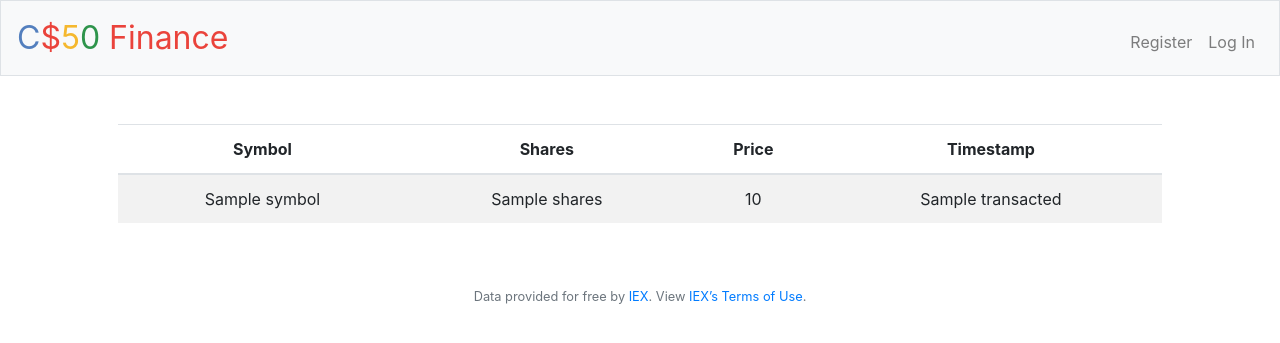
After one commit to gianmillare/Web-Finance, a Flask app: template finance/templates/history.html in a window 1280 px wide. The commit adds this page. Shown: the top 343 px of the page. Run offline with Flask 2, Linux system fonts and the light colour scheme; the template is opened without the code that fills it: most values are stand-ins (such as "Sample title", 1, 10 or a date in 2020); some libraries are stand-ins or nearby versions.

Commit message:
completed history.html and hitsory function to display users recent activity

```diff
--- a/finance/application.py
+++ b/finance/application.py
@@ -109,7 +109,16 @@ def buy():
 @login_required
 def history():
     """Show history of transactions"""
-    return apology("TODO")
+
+    transactions = db.execute("""
+        SELECT symbol, shares, price, transacted FROM history
+        WHERE user_id=?;
+    """, session["user_id"])
+
+    for i in range(len(transactions)):
+        transactions[i]["price"] = usd(transactions[i]["price"])
+
+    return render_template("history.html", transactions=transactions)
 
 
 @app.route("/login", methods=["GET", "POST"])
--- /dev/null
+++ b/finance/templates/history.html
@@ -0,0 +1,32 @@
+{% extends "layout.html" %}
+
+{% block title %}
+    History
+{% endblock %}
+
+{% block main %}
+    <table class="table table-striped">
+
+        <thead>
+            <tr>
+                <th>Symbol</th>
+                <th>Shares</th>
+                <th>Price</th>
+                <th>Timestamp</th>
+            </tr>
+        </thead>
+
+        <tbody>
+            {% for i in transactions %}
+                <tr>
+                    <td>{{ i["symbol"] }}</td>
+                    <td>{{ i["shares"] }}</td>
+                    <td>{{ i["price"] }}</td>
+                    <td>{{ i["transacted"] }}</td>
+                </tr>
+            {% endfor %}
+        </tbody>
+
+    </table>
+
+{% endblock %}
```
Also changed, not shown: finance/templates/index.html (+7 -5 lines), finance/finance.db.
